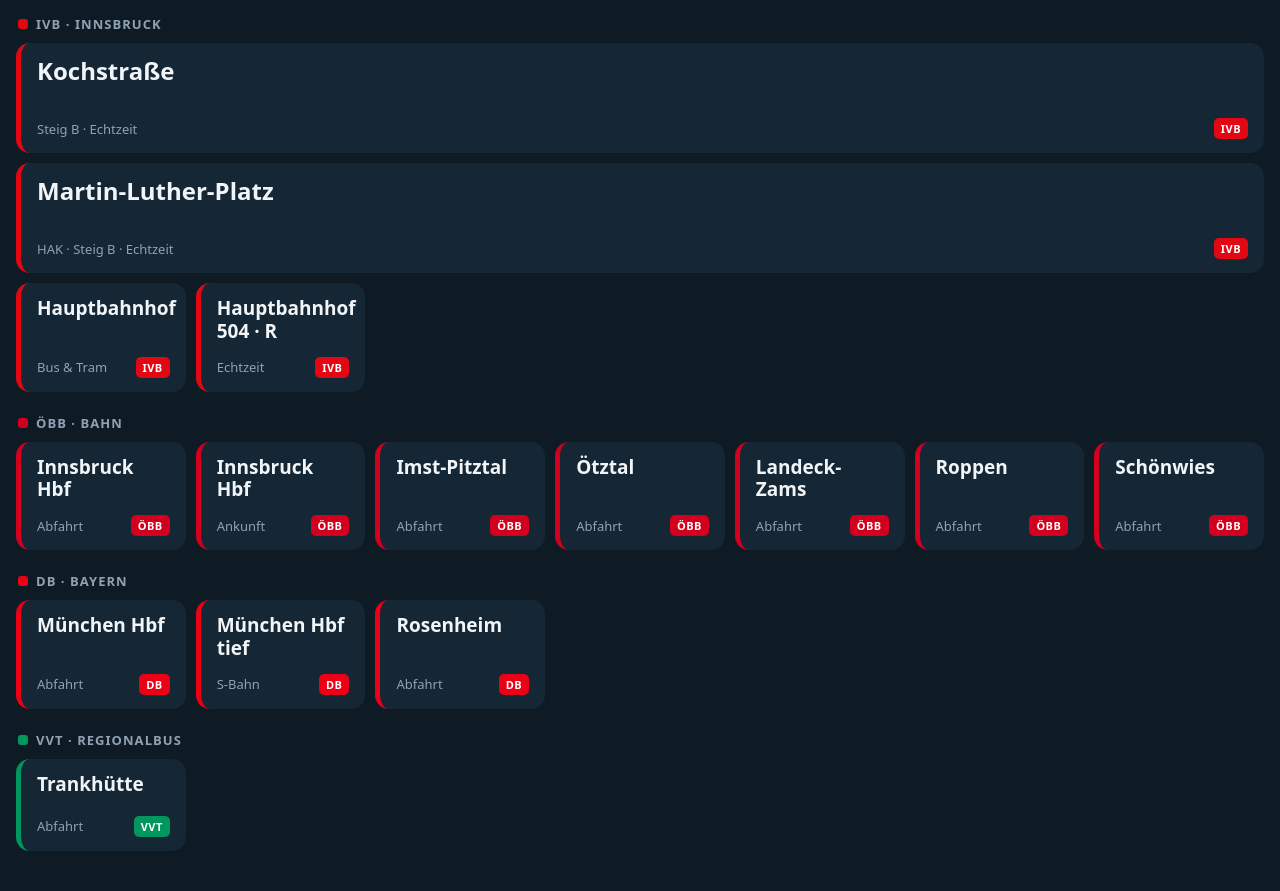
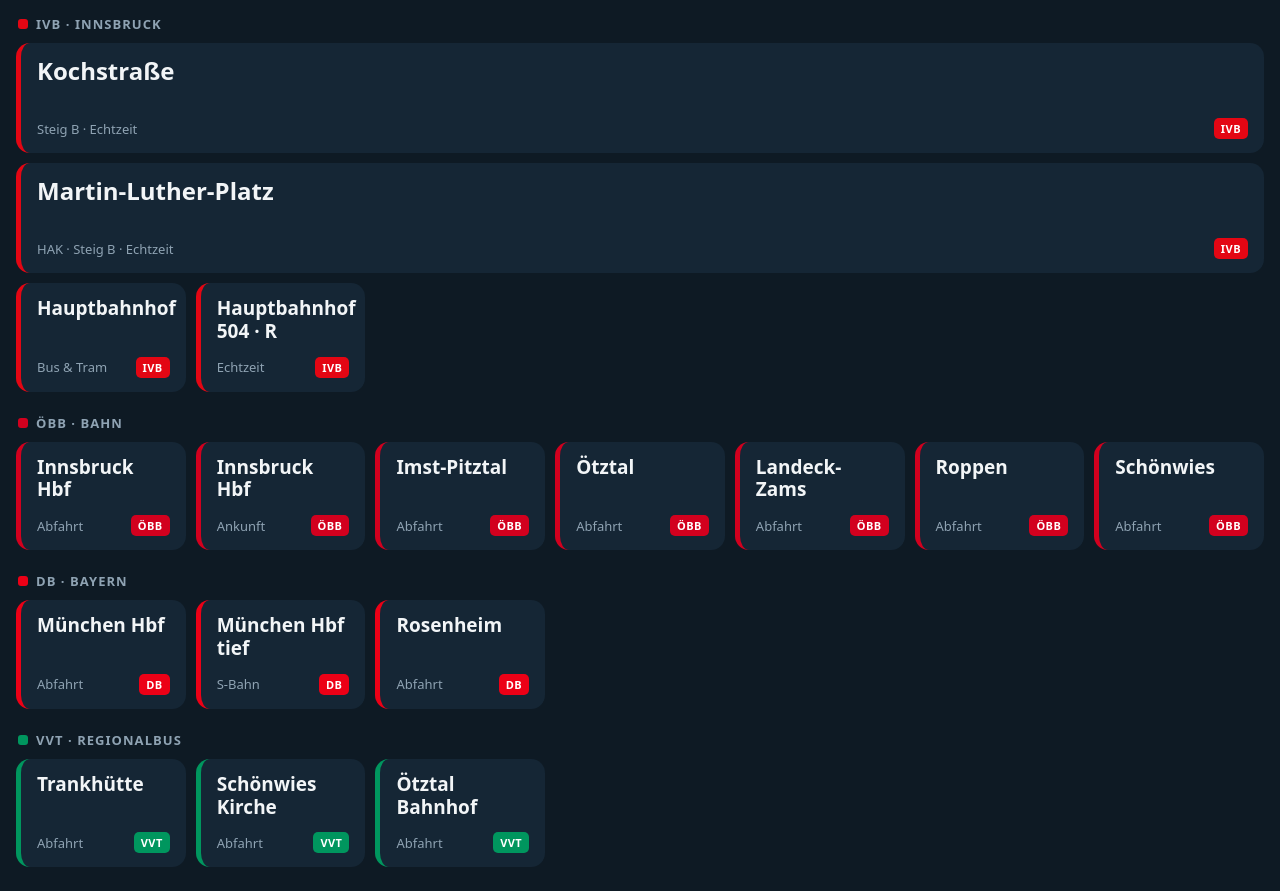
Before and after one commit to maebx-cmd/Kochstrasse, a plain HTML site: page start.html in a window 1280 px wide. Shown: the part 78-969 px from the top of the page. Drawn offline with Linux system fonts and the light colour scheme.

Commit message:
VVT: Schönwies Kirche und Ötztal Bahnhof ergänzt
Co-Authored-By: Claude Opus 5.5 <noreply@anthropic.com>
Claude-Session: https://claude.ai/code/session_01KoKKhe8HRoFpzYLcGikPKc

```diff
--- a/start.html
+++ b/start.html
@@ -116,6 +116,14 @@
     <span class="name">Trankhütte</span>
     <span class="meta">Abfahrt <span class="tag">VVT</span></span>
   </a>
+  <a class="btn vvt" href="https://timeview.vvt.at/#17C7B676-E86A-4F01-843C571CD80114B1">
+    <span class="name">Schönwies Kirche</span>
+    <span class="meta">Abfahrt <span class="tag">VVT</span></span>
+  </a>
+  <a class="btn vvt" href="https://timeview.vvt.at/#DF4E247A-591F-4D0F-BCB77EC2A2EED496">
+    <span class="name">Ötztal Bahnhof</span>
+    <span class="meta">Abfahrt <span class="tag">VVT</span></span>
+  </a>
 </div>
 
 <script>
```
